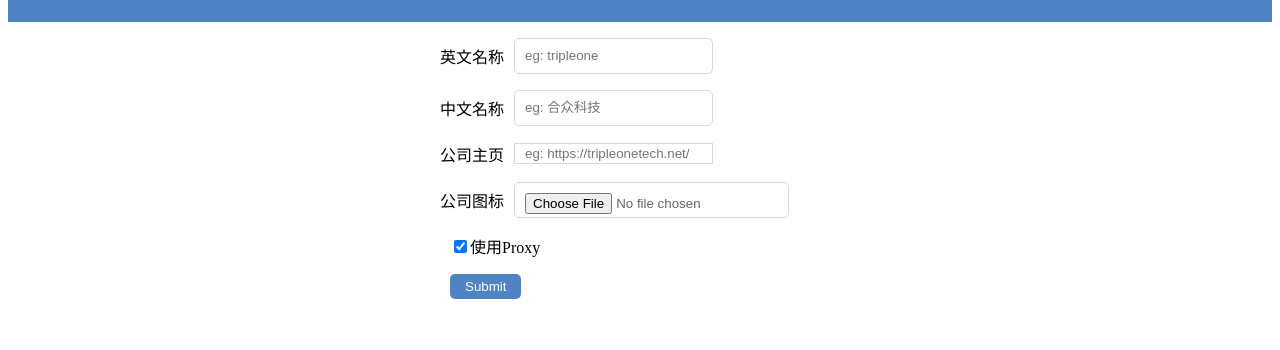
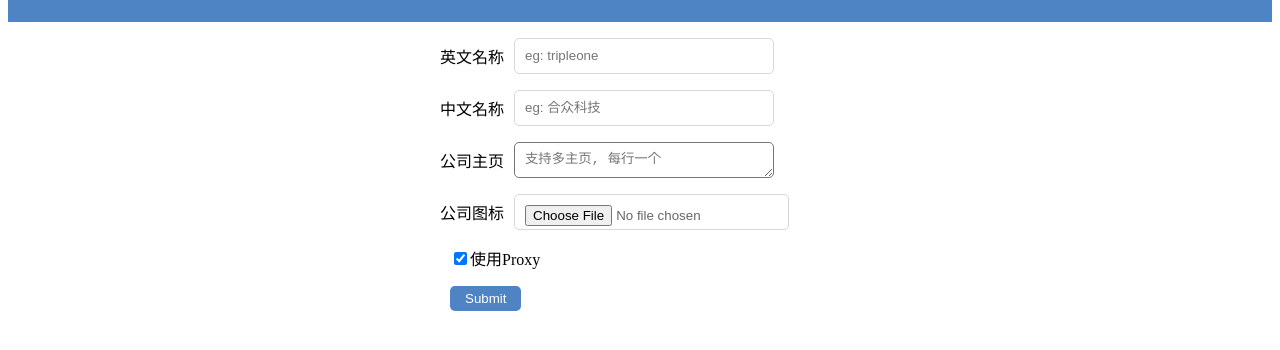
Before and after one commit to jarvischang722/browser-service, a website: page src/public/client.html in a window 1280 px wide. Shown: the part 96-446 px from the top of the page. Drawn offline with Linux system fonts and the light colour scheme; files that its build step writes are made by us from their sources.

Commit message:
support multi homepage

```diff
--- a/src/public/client.html
+++ b/src/public/client.html
@@ -13,7 +13,7 @@
                     <ul>
                         <p><label>英文名称</label><input type="text" placeholder="eg: tripleone" name="client" required="required" /></p>
                         <p><label>中文名称</label><input type="text" placeholder="eg: 合众科技" name="company" required="required" /></p>
-                        <p><label>公司主页</label><input type="url" placeholder="eg: https://tripleonetech.net/" name="homepage" required="required" /></p>
+                        <p><label>公司主页</label><textarea type="url" placeholder="支持多主页, 每行一个" name="homepage" required="required" ></textarea></p>
                         <p><label>公司图标</label><input type="file" name="icon" required="required" accept="image/*" /></p>
                         <p><label></label><input type="checkbox" name="useProxy" checked>使用Proxy</p>
                         <p><label></label><input type="submit" value="Submit" /></p>
--- a/src/public/css/client.css
+++ b/src/public/css/client.css
@@ -30,10 +30,22 @@ input{
 
 input[type="text"]{
     height: 14px;
+    width: 238px;
     line-height: 14px;
     border-radius: 5px;
     padding:10px 10px;
     vertical-align: middle;
+    color:#666;
+}
+
+textarea{
+    height: 14px;
+    width: 238px;
+    line-height: 14px;
+    border-radius: 5px;
+    padding:10px 10px;
+    vertical-align: middle;
+    resize:vertical;
     color:#666;
 }
 
--- a/src/route/browser.js
+++ b/src/route/browser.js
@@ -12,7 +12,7 @@ const logger = log4js.getLogger()
 const SCHEMA = {
     platform: T.string(),
     client: T.string(),
-    homepage: T.string().uri().required(),
+    homepage: T.string().required(),
     company: T.string().required(),
     useProxy: T.string().valid('on'),
 }
```
Also changed, not shown: src/utils/browser.js (+19 -8 lines).
